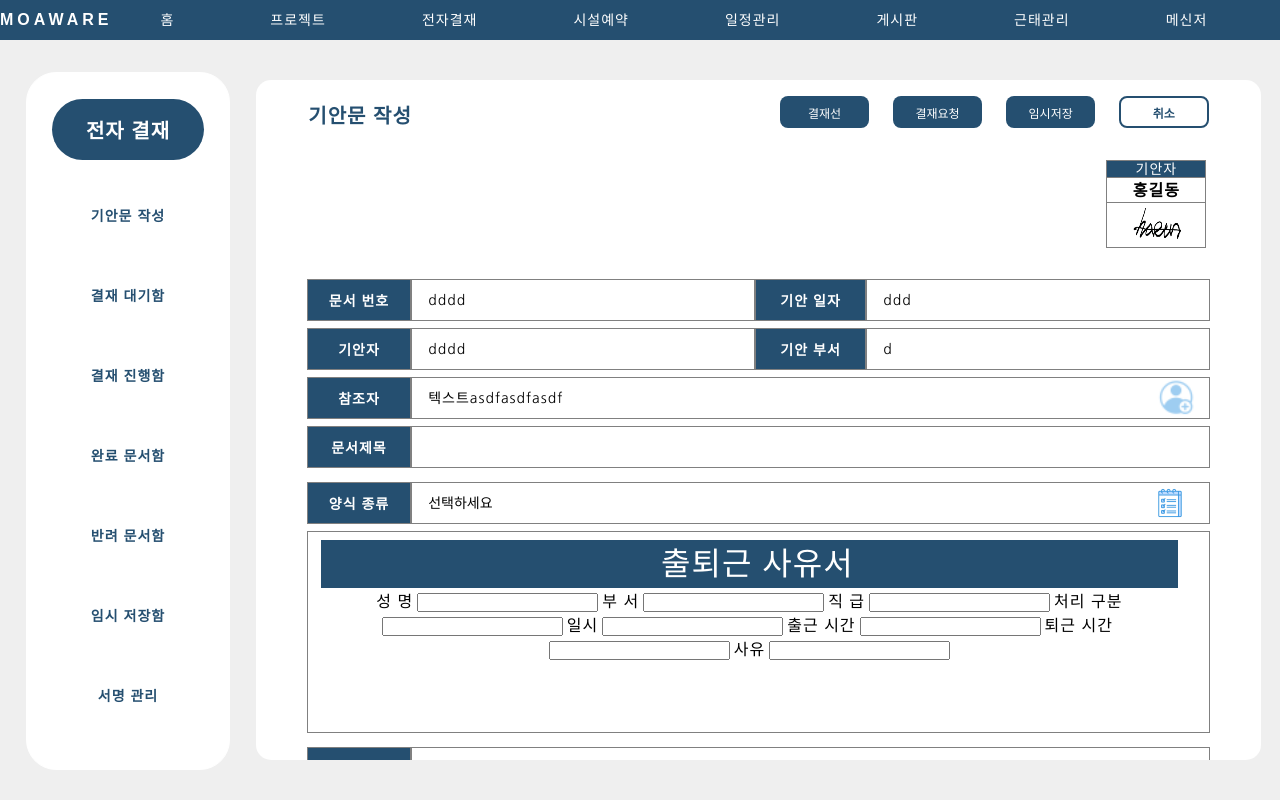
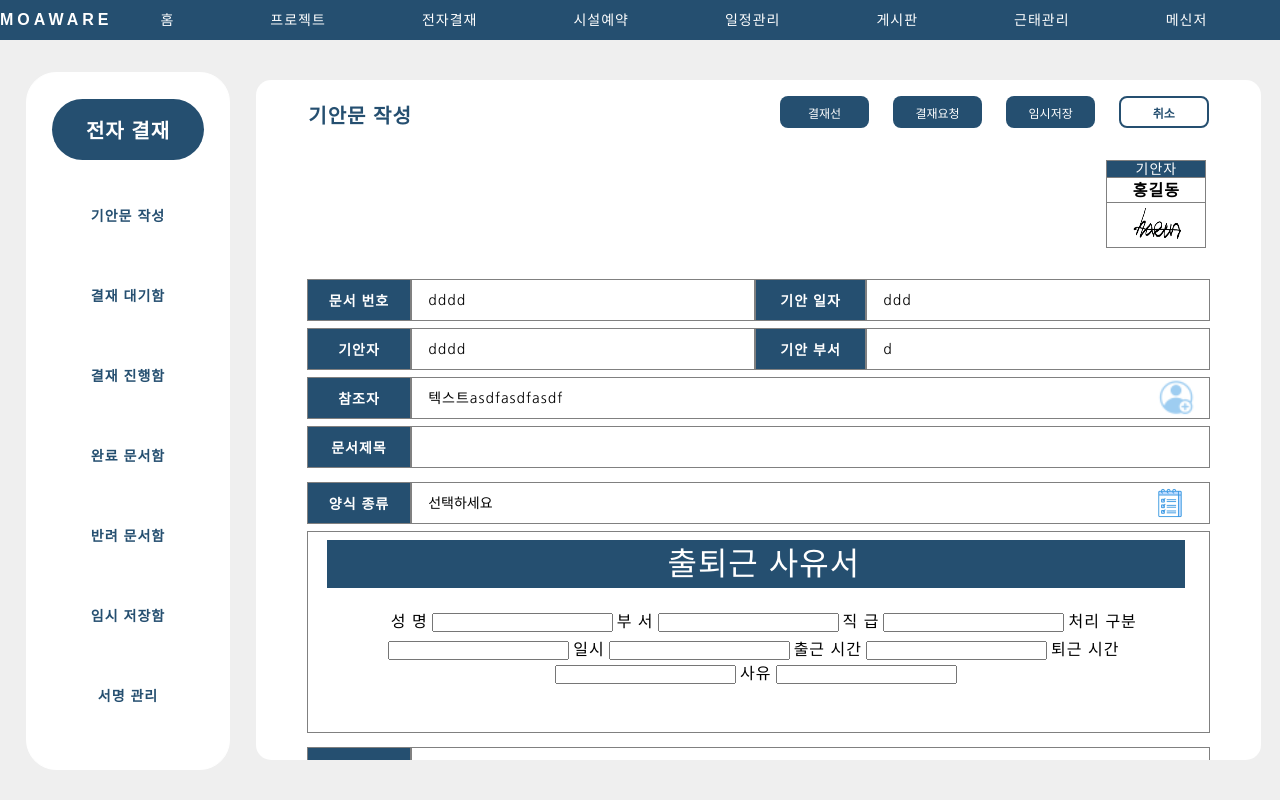
Before and after one commit to MoaWare/MoaWare-front, a React (Create React App) app: page /pay in a window 1280 px wide. Built offline with nearby package versions, Linux system fonts and the light colour scheme; sample sign-in values are in the browser's storage.

Commit message:
2023.05.18 병오 : feat양식 css 추가

```diff
--- a/src/pages/payment/Payment.js
+++ b/src/pages/payment/Payment.js
@@ -76,11 +76,10 @@ function Payment () {
                   <div className={payCSS.docuText}>
                   <div className={payCSS.docuDiv}>
                   <div className={payCSS.docuTitle}>출퇴근 사유서</div>
-                  <div></div>
                   <label className={payCSS.docuLabel}>성 명</label>
                   <input type='text' className={payCSS.docuInput}/>
                   <label>부 서</label>
-                  <input type='text'/>
+                  <input type='text' className={payCSS.docuInput}/>
                   <label>직 급</label>
                   <input type='text'/>
                   <label>처리 구분</label>
--- a/src/pages/payment/Payment.module.css
+++ b/src/pages/payment/Payment.module.css
@@ -162,9 +162,10 @@
 }
 .docuDiv{
     margin-top: 1vh;
-    margin-left: 1vw;
+    margin-left: 1.5vw;
     text-align: center;
     width: 67vw;
+
 }
 
 .docuTitle{
@@ -174,10 +175,15 @@
     height: 6vh;
     font-size: 2rem;
     line-height: 6vh;
+    margin-bottom: 2vh;
+
 }
 
 .docuLabel{
-
+    font-size: 1rem;
+    display: inline-block;
 }
 
-.docuInput{}
+.docuInput{
+    display: inline;
+}
```
